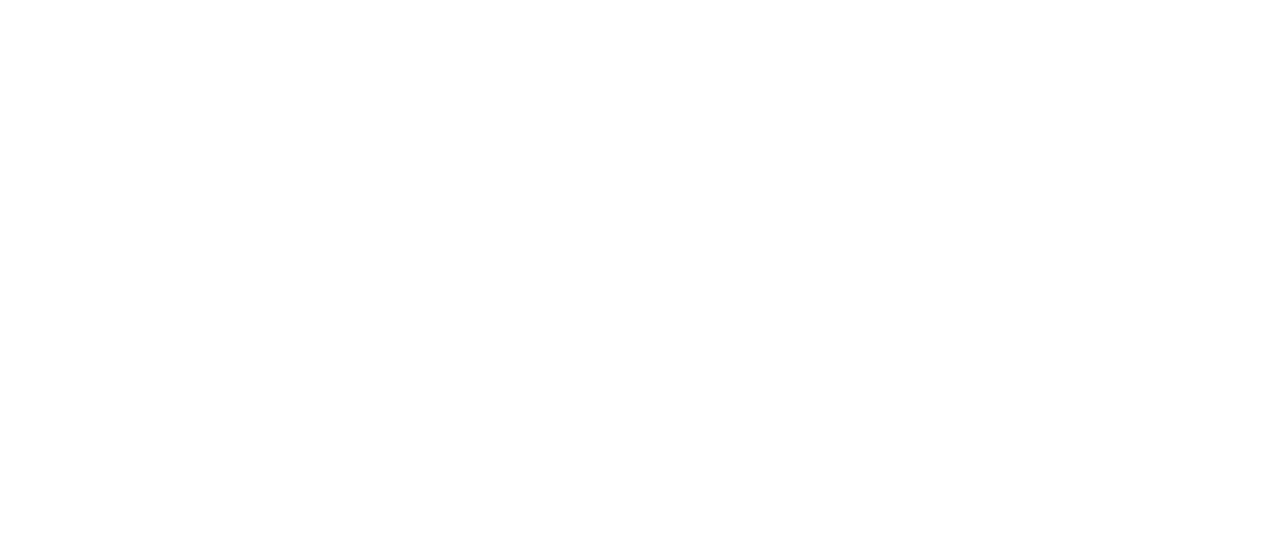
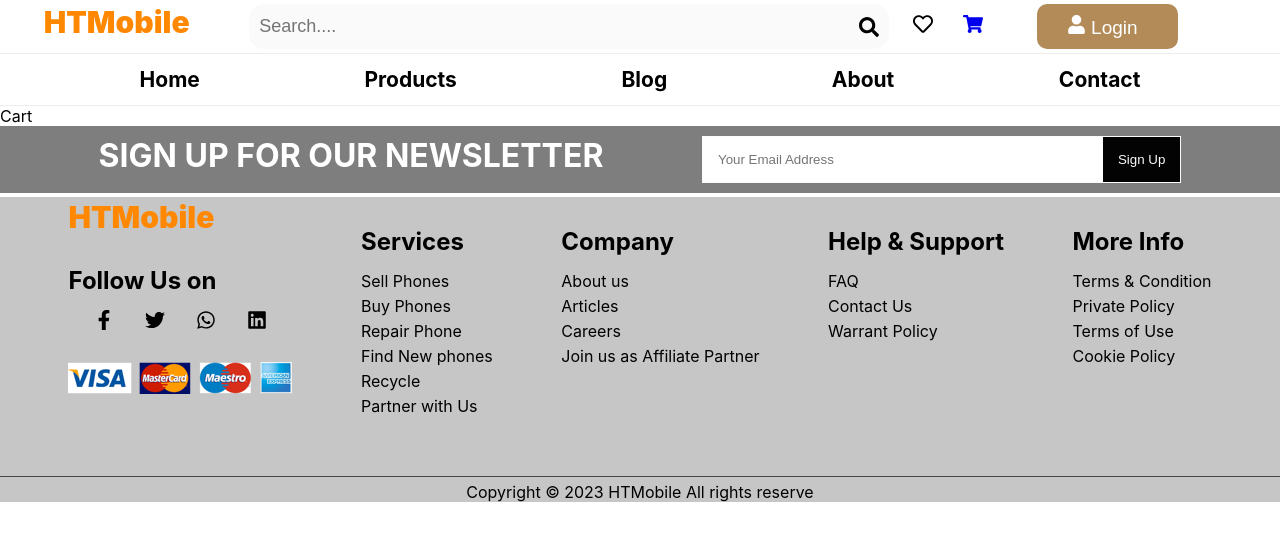
Before and after one commit to tafonhubertnwana/react_e-website, a React (Create React App) app in the folder FrontEnd_side/: page /cart in a window 1280 px wide. Before the commit this address had no page. Shown: the top 540 px of the page. Built offline with nearby package versions, Linux system fonts and the light colour scheme.

Commit message:
creating a cart page

```diff
--- a/FrontEnd_side/src/App.jsx
+++ b/FrontEnd_side/src/App.jsx
@@ -10,6 +10,7 @@
 import Samsung from './product_component/Samsung_component/samsung';
 import Vivo from './product_component/Vivo_component/vivo';
 import Google from './product_component/Google_component/google';
+import Cart from './shoppingCart_component/cart'
 
 
 
@@ -20,6 +21,7 @@
         <Routes>
           <Route path="/" element={<Navbar />} >
             <Route index element={<Home />} />
+            <Route path='cart' element = {<Cart />} />
             <Route path='product' element= {<Product />} />
             <Route path='apple' element={<Apple />} />
             <Route path='samsung' element={<Samsung />} />
--- a/FrontEnd_side/src/Home_component/HomeProduct_component/homegoods.css
+++ b/FrontEnd_side/src/Home_component/HomeProduct_component/homegoods.css
@@ -75,7 +75,6 @@
 .product-details .rater{
   text-align: center;
   font-size: 25px;
-  react-rater-active: yellow ;
 }
 
 .like_heart:hover{
--- a/FrontEnd_side/src/Home_component/navbar_component/navbar.jsx
+++ b/FrontEnd_side/src/Home_component/navbar_component/navbar.jsx
@@ -17,7 +17,7 @@
           </form>
           <ul>
             <li className='faregheart'><FaRegHeart /></li>
-            <li><FaShoppingCart /></li>
+            <li><Link to = "cart"><FaShoppingCart /></Link></li>
           </ul>
           <button className='fauser'><FaUser />  Login</button>
         </section>
--- /dev/null
+++ b/FrontEnd_side/src/shoppingCart_component/cart.jsx
@@ -0,0 +1,16 @@
+import React from 'react';
+import Footer from '../Home_component/Footer_component/footer'
+
+function Cart() {
+  return (
+    <div>Cart
+
+      <div>
+        <Footer />
+      </div>
+    </div>
+
+  )
+}
+
+export default Cart
```
Also changed, not shown: FrontEnd_side/src/product_component/Apple_component/apple.jsx (line endings or trailing spaces).
